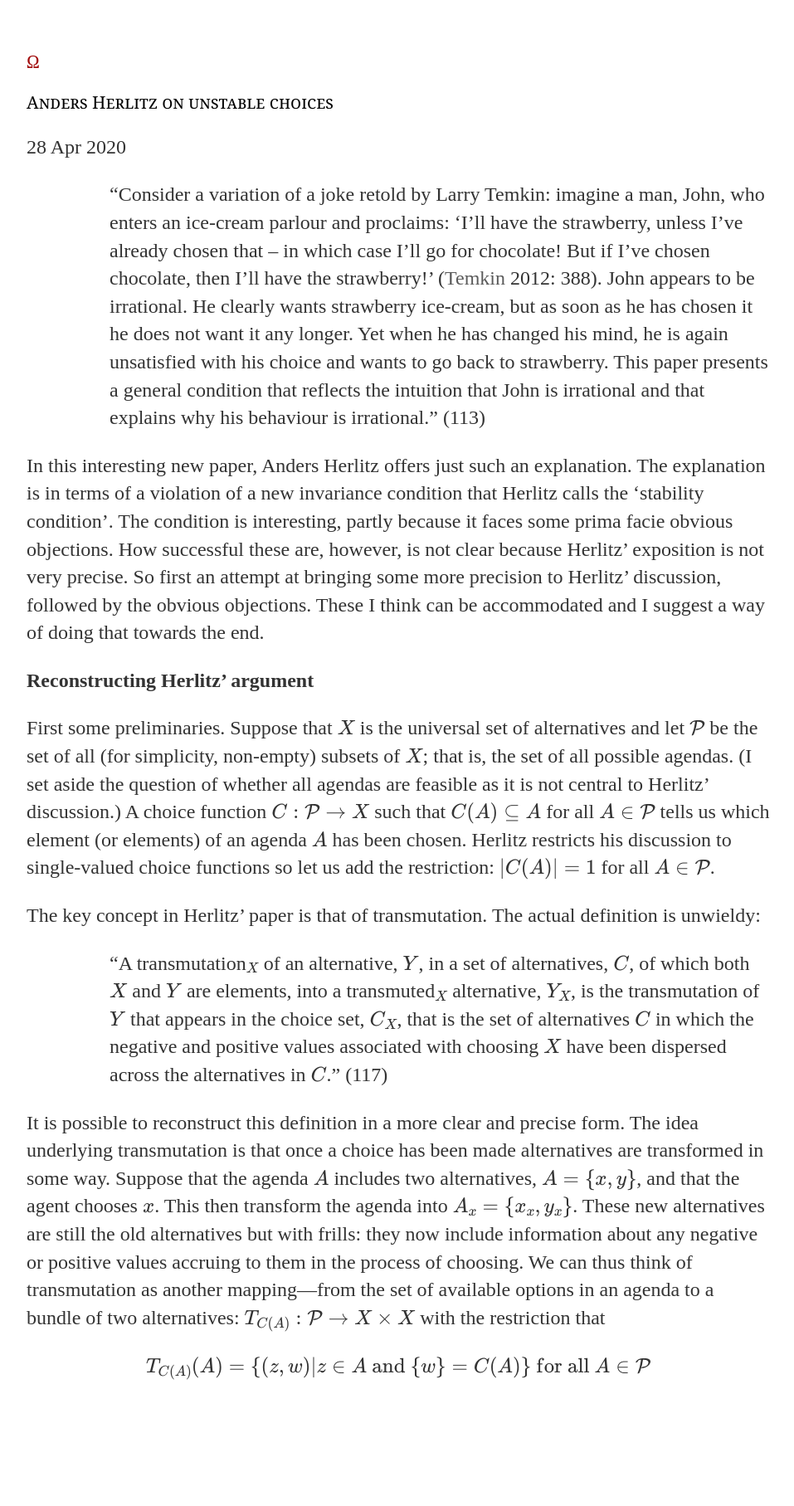
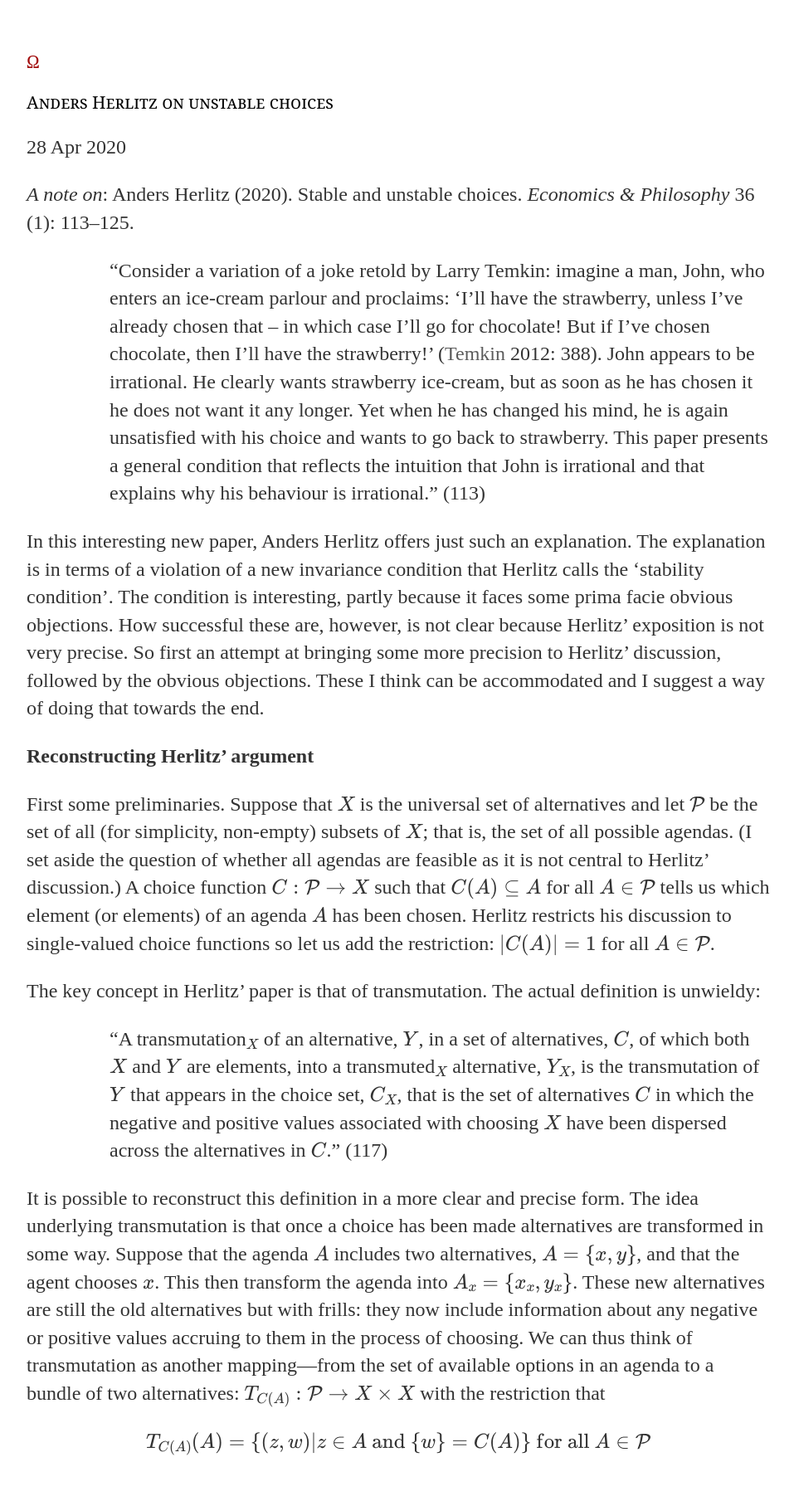
Before and after one commit to uzunovam/uzunovam, a Jekyll site: the page built from _posts/2020-04-28-anders-herlitz-on-unstable-choices.md, in a window 1280 px wide. Shown: the whole page at 83% size, without its empty margins (160-1117 px from the left). Built offline with Jekyll 4.4.1, drawn with Linux system fonts in a browser that asks for light colours; before the commit the page ends 1723 px from its top, so only the background shows below that.

Commit message:
Update 2020-04-28-anders-herlitz-on-unstable-choices.md

```diff
--- a/_posts/2020-04-28-anders-herlitz-on-unstable-choices.md
+++ b/_posts/2020-04-28-anders-herlitz-on-unstable-choices.md
@@ -3,6 +3,8 @@ layout: post
 title: "Anders Herlitz on unstable choices"
 date: 2020-04-28
 ---
+<p> <cite>A note on</cite>: Anders Herlitz (2020). Stable and unstable choices. <cite>Economics & Philosophy</cite> 36 (1): 113–125.</p>
+
 <p style="padding-left:100px;">“Consider a variation of a joke retold by Larry Temkin: imagine a man, John, who enters an ice-cream parlour and proclaims: ‘I’ll have the strawberry, unless I’ve already chosen that – in which case I’ll go for chocolate! But if I’ve chosen chocolate, then I’ll have the strawberry!’ (<a href="https://www.oxfordscholarship.com/view/10.1093/acprof:oso/9780199759446.001.0001/acprof-9780199759446" target="_blank" rel="noopener">Temkin</a> 2012: 388). John appears to be irrational. He clearly wants strawberry ice-cream, but as soon as he has chosen it he does not want it any longer. Yet when he has changed his mind, he is again unsatisfied with his choice and wants to go back to strawberry. This paper presents a general condition that reflects the intuition that John is irrational and that explains why his behaviour is irrational.” (113)</p>
 
 <p>In this interesting new paper, Anders Herlitz offers just such an explanation. The explanation is in terms of a violation of a new invariance condition that Herlitz calls the ‘stability condition’. The condition is interesting, partly because it faces some prima facie obvious objections. How successful these are, however, is not clear because Herlitz’ exposition is not very precise. So first an attempt at bringing some more precision to Herlitz’ discussion, followed by the obvious objections. These I think can be accommodated and I suggest a way of doing that towards the end.</p>
```
